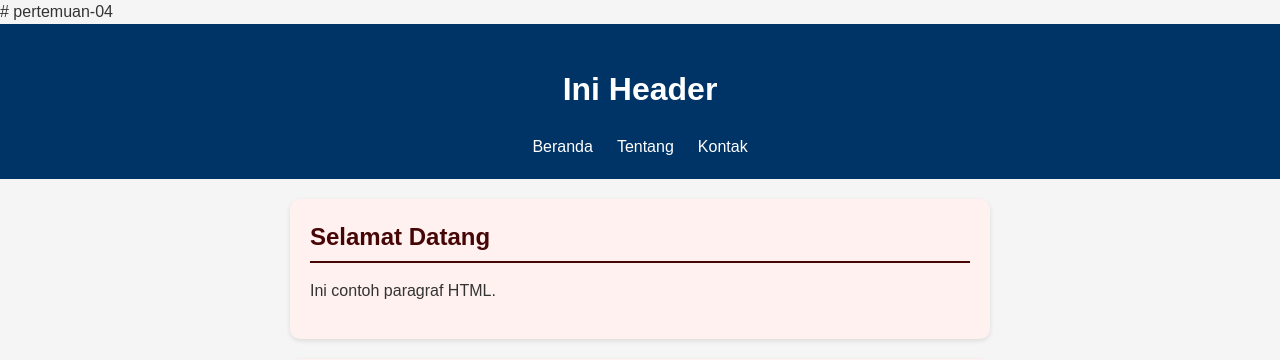
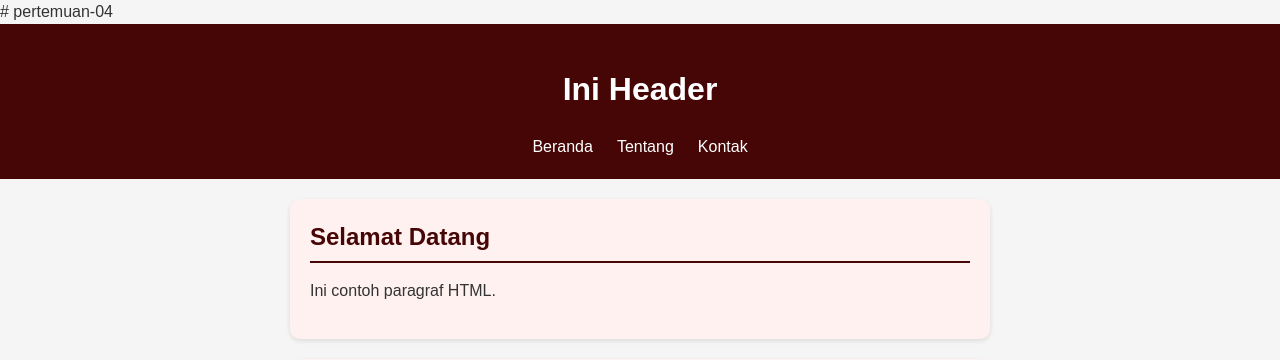
Before and after one commit to Chelsca65/2511500065-PWD-TI1B-2526O, a PHP site: page /pertemuan-04/index.html in a window 1280 px wide. Shown: the top 360 px of the page. Run offline with PHP 8.4, Linux system fonts and the light colour scheme.

```diff
--- a/pertemuan-04/style.css
+++ b/pertemuan-04/style.css
@@ -11,7 +11,7 @@
         }
 
         header{
-            background: #003366;
+            background: #470606;
             color: #fff;
             padding: 20px;
             text-align: center;
```
